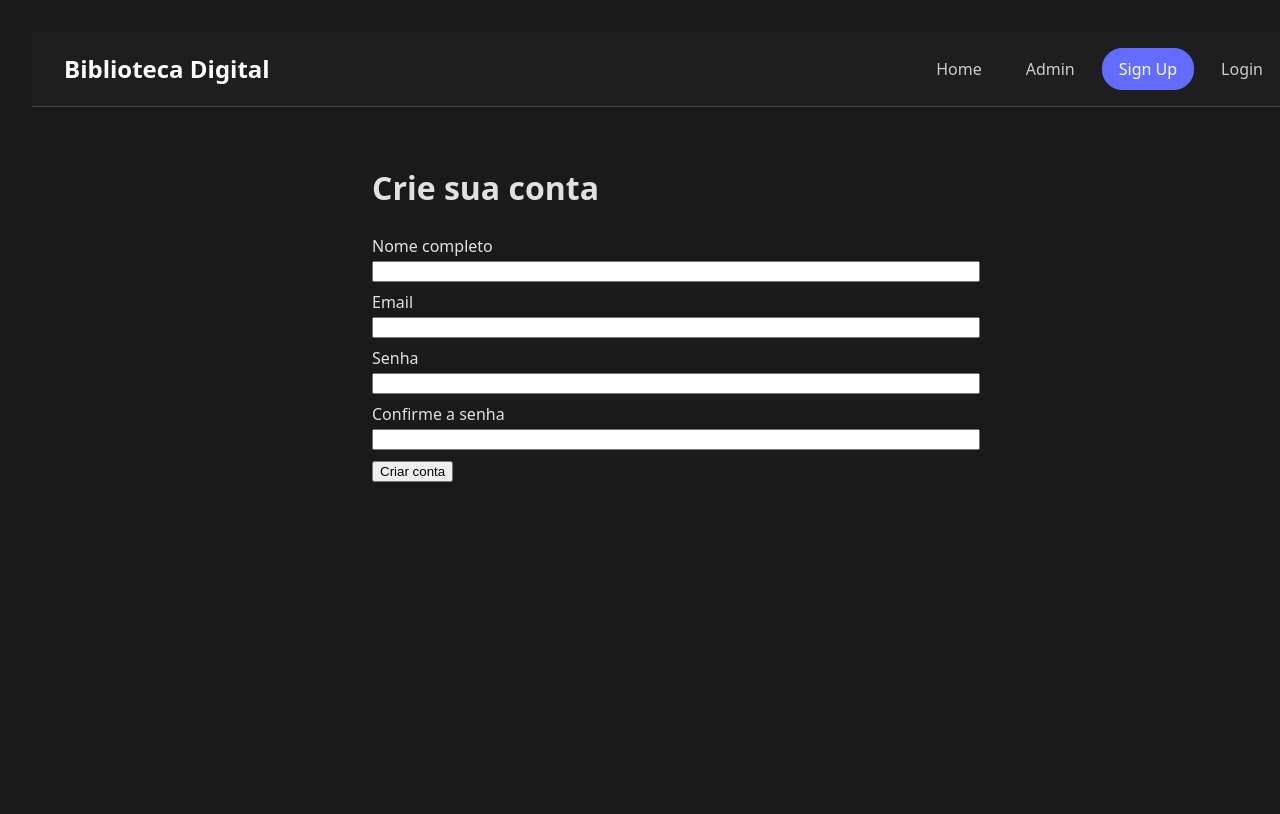
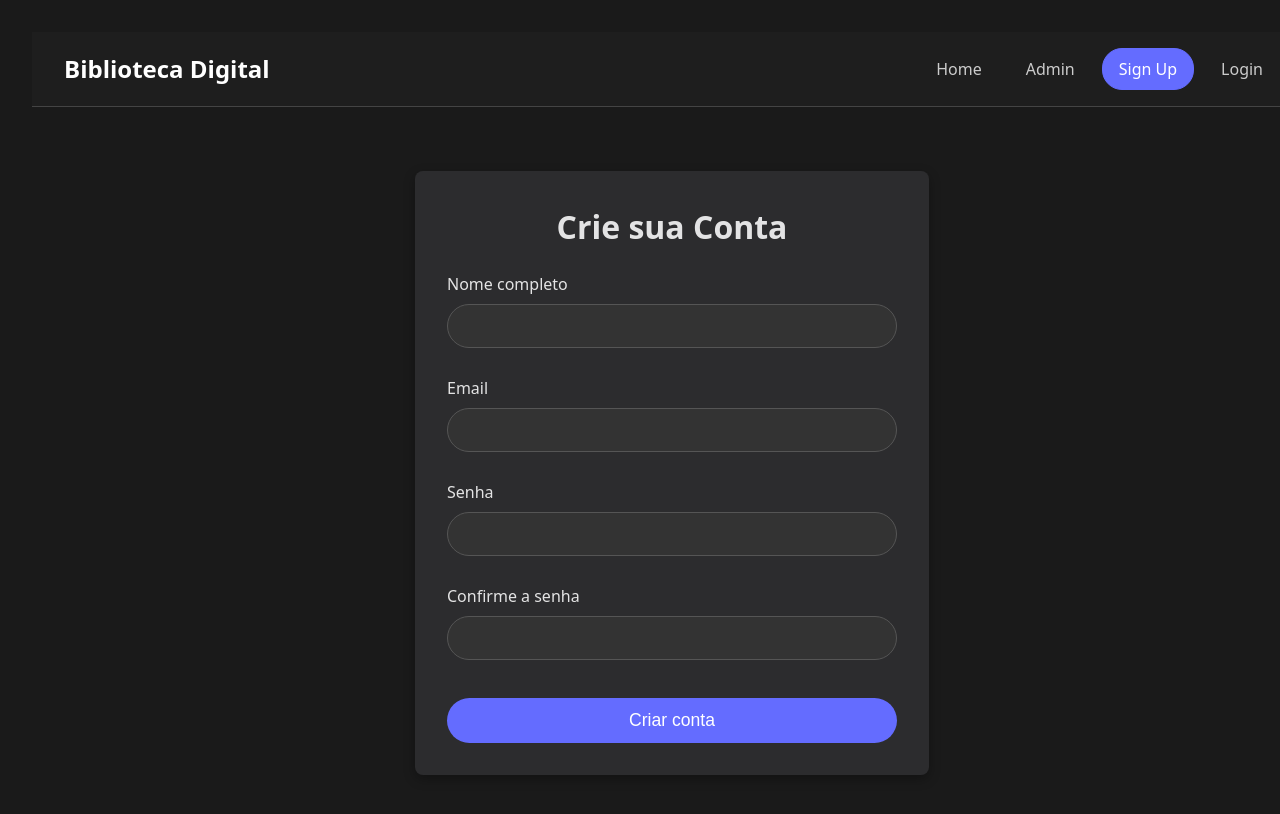
Before and after one commit to odannyraro/tp_engenharia_de_software, a React (Vite) app in the folder frontend/: page /signup in a window 1280 px wide. Shown: the top 814 px of the page. Built offline with nearby package versions, Linux system fonts and the light colour scheme.

Commit message:
reformulacao design total

```diff
--- a/frontend/src/components/EventForm.jsx
+++ b/frontend/src/components/EventForm.jsx
@@ -1,9 +1,70 @@
 import React, { useState, useEffect } from 'react';
 
+// --- Estilos para o Modal ---
+
+const modalOverlayStyle = {
+  position: 'fixed',
+  top: 0,
+  left: 0,
+  right: 0,
+  bottom: 0,
+  backgroundColor: 'rgba(0, 0, 0, 0.7)',
+  display: 'flex',
+  justifyContent: 'center',
+  alignItems: 'center',
+  zIndex: 1000,
+};
+
+const modalContentStyle = {
+  background: '#2c2c2e',
+  borderRadius: '8px',
+  padding: '2rem',
+  boxShadow: '0 5px 15px rgba(0, 0, 0, 0.5)',
+  width: '90%',
+  maxWidth: '500px',
+  position: 'relative',
+};
+
+const closeButtonStyle = {
+  position: 'absolute',
+  top: '15px',
+  right: '15px',
+  background: 'transparent',
+  border: 'none',
+  fontSize: '1.5rem',
+  color: '#aaa',
+  cursor: 'pointer',
+};
+
+const inputStyle = {
+  width: '100%',
+  padding: '12px 20px',
+  margin: '8px 0 20px',
+  boxSizing: 'border-box',
+  fontSize: '1rem',
+  borderRadius: '25px',
+  border: '1px solid #555',
+  backgroundColor: '#333',
+  color: '#fff',
+};
+
+const buttonStyle = {
+  padding: '12px 30px',
+  fontSize: '1rem',
+  borderRadius: '25px',
+  border: 'none',
+  backgroundColor: '#646cff',
+  color: '#fff',
+  cursor: 'pointer',
+  transition: 'background-color 0.3s',
+};
+
+// --- Componente do Formulário ---
+
 export default function EventForm({ initial, onSave, onCancel }) {
-  const [nome, setNome] = useState(initial?.nome || '');
-  const [sigla, setSigla] = useState(initial?.sigla || '');
-  const [entidade, setEntidade] = useState(initial?.entidade_promotora || 'Sociedade Brasileira de Computação');
+  const [nome, setNome] = useState('');
+  const [sigla, setSigla] = useState('');
+  const [entidade, setEntidade] = useState('');
 
   useEffect(() => {
     setNome(initial?.nome || '');
@@ -16,24 +77,56 @@ export default function EventForm({ initial, onSave, onCancel }) {
     onSave({ nome, sigla, entidade_promotora: entidade });
   };
 
+  // Impede que o clique dentro do formulário feche o modal
+  const handleContentClick = (e) => e.stopPropagation();
+
   return (
-    <form onSubmit={handleSubmit} style={{ marginBottom: 20 }}>
+    <div style={modalOverlayStyle} onClick={onCancel}>
+      <div style={modalContentStyle} onClick={handleContentClick}>
+        <button style={closeButtonStyle} onClick={onCancel}>&times;</button>
+
+        <h2 style={{marginTop: 0}}>{initial ? 'Editar Evento' : 'Criar Novo Evento'}</h2>
+
+        <form onSubmit={handleSubmit}>
           <div>
-        <label>Nome:</label><br />
-        <input value={nome} onChange={(e) => setNome(e.target.value)} required style={{ width: '100%' }} />
+            <label>Nome:</label>
+            <input
+              value={nome}
+              onChange={(e) => setNome(e.target.value)}
+              required
+              style={inputStyle}
+            />
           </div>
           <div>
-        <label>Sigla:</label><br />
-        <input value={sigla} onChange={(e) => setSigla(e.target.value)} style={{ width: '200px' }} />
+            <label>Sigla:</label>
+            <input
+              value={sigla}
+              onChange={(e) => setSigla(e.target.value)}
+              style={inputStyle}
+            />
           </div>
           <div>
-        <label>Entidade promotora:</label><br />
-        <input value={entidade} onChange={(e) => setEntidade(e.target.value)} style={{ width: '100%' }} />
+            <label>Entidade promotora:</label>
+            <input
+              value={entidade}
+              onChange={(e) => setEntidade(e.target.value)}
+              style={inputStyle}
+            />
           </div>
-      <div style={{ marginTop: 8 }}>
-        <button type="submit">Salvar</button>
-        <button type="button" onClick={onCancel} style={{ marginLeft: 8 }}>Cancelar</button>
+          <div style={{ marginTop: '1rem', display: 'flex', justifyContent: 'flex-end', gap: '10px' }}>
+            <button
+              type="button"
+              onClick={onCancel}
+              style={{...buttonStyle, backgroundColor: '#555'}}
+            >
+              Cancelar
+            </button>
+            <button type="submit" style={buttonStyle}>
+              Salvar
+            </button>
           </div>
         </form>
+      </div>
+    </div>
   );
 }
--- a/frontend/src/pages/AdminPage.jsx
+++ b/frontend/src/pages/AdminPage.jsx
@@ -2,6 +2,58 @@
 import React, { useEffect, useState } from 'react';
 import { listEvents, createEvent, updateEvent, deleteEvent, login, setAuthToken } from '../services/api';
 import EventForm from '../components/EventForm';
+
+// --- Estilos Consistentes com a HomePage ---
+
+const cardStyle = {
+  background: '#2c2c2e',
+  borderRadius: '8px',
+  padding: '1.5rem',
+  boxShadow: '0 4px 12px rgba(0, 0, 0, 0.3)',
+  marginBottom: '2rem',
+};
+
+const inputStyle = {
+  width: '100%',
+  padding: '12px 20px',
+  margin: '8px 0',
+  boxSizing: 'border-box',
+  fontSize: '1rem',
+  borderRadius: '25px',
+  border: '1px solid #555',
+  backgroundColor: '#333',
+  color: '#fff',
+};
+
+const buttonStyle = {
+  padding: '12px 30px',
+  fontSize: '1rem',
+  borderRadius: '25px',
+  border: 'none',
+  backgroundColor: '#646cff',
+  color: '#fff',
+  cursor: 'pointer',
+  marginTop: '10px',
+  transition: 'background-color 0.3s',
+};
+
+const eventRowStyle = {
+  display: 'grid',
+  gridTemplateColumns: '3fr 1fr 2fr 1fr',
+  gap: '1rem',
+  alignItems: 'center',
+  padding: '1rem',
+  borderBottom: '1px solid #444',
+};
+
+const headerRowStyle = {
+  ...eventRowStyle,
+  fontWeight: 'bold',
+  color: '#aaa',
+  borderBottom: '2px solid #646cff',
+};
+
+// --- Componente Principal ---
 
 function AdminPage() {
   const [events, setEvents] = useState([]);
@@ -27,8 +79,6 @@ function AdminPage() {
     }
   };
 
-  useEffect(() => { load(); }, []);
-
   useEffect(() => {
     if (token) {
       setAuthToken(token);
@@ -41,7 +91,8 @@ function AdminPage() {
     setShowForm(true);
   };
 
-  const handleLogin = async () => {
+  const handleLogin = async (e) => {
+    e.preventDefault();
     setError(null);
     try {
       const res = await login({ email: loginEmail, senha: loginPassword });
@@ -51,7 +102,7 @@ function AdminPage() {
       setLoginEmail('');
       setLoginPassword('');
     } catch (err) {
-      setError('Falha no login. Verifique credenciais.');
+      setError('Falha no login. Verifique as credenciais e se o usuário é administrador.');
       console.error(err);
     }
   };
@@ -59,6 +110,7 @@ function AdminPage() {
   const handleLogout = () => {
     setToken(null);
     setAuthToken(null);
+    localStorage.removeItem('access_token');
   };
 
   const handleSave = async (payload) => {
@@ -94,62 +146,77 @@ function AdminPage() {
   };
 
   return (
-    <div style={{ maxWidth: 900, margin: '0 auto', padding: 20 }}>
-      <h1>Painel do Administrador</h1>
+    <div style={{ maxWidth: '1200px', margin: '0 auto' }}>
+      <div style={{ textAlign: 'center', marginBottom: '2rem' }}>
+        <h1>Painel do Administrador</h1>
+      </div>
+
       {!token ? (
-        <div>
-          <h3>Faça login</h3>
-          {error && <p style={{ color: 'red' }}>{error}</p>}
-          <div>
-            <input placeholder="email" value={loginEmail} onChange={(e) => setLoginEmail(e.target.value)} />
-          </div>
-          <div>
-            <input placeholder="senha" type="password" value={loginPassword} onChange={(e) => setLoginPassword(e.target.value)} />
-          </div>
-          <div style={{ marginTop: 8 }}>
-            <button onClick={handleLogin}>Login</button>
-          </div>
+        <div style={cardStyle}>
+          <h3 style={{ marginTop: 0 }}>Faça login para continuar</h3>
+          {error && <p style={{ color: '#ff6464' }}>{error}</p>}
+          <form onSubmit={handleLogin}>
+            <input
+              placeholder="Email"
+              type="email"
+              value={loginEmail}
+              onChange={(e) => setLoginEmail(e.target.value)}
+              style={inputStyle}
+              required
+            />
+            <input
+              placeholder="Senha"
+              type="password"
+              value={loginPassword}
+              onChange={(e) => setLoginPassword(e.target.value)}
+              style={inputStyle}
+              required
+            />
+            <button type="submit" style={buttonStyle}>Login</button>
+          </form>
         </div>
       ) : (
         <div>
-          <p>Gerencie eventos: criar, editar e remover.</p>
-          <div style={{ marginBottom: 12 }}>
-            <button onClick={handleCreate}>Novo Evento</button>
-            <button onClick={handleLogout} style={{ marginLeft: 12 }}>Logout</button>
+          <div style={{ ...cardStyle, display: 'flex', justifyContent: 'space-between', alignItems: 'center' }}>
+            <p style={{ margin: 0 }}>Gerencie eventos: criar, editar e remover.</p>
+            <div>
+              <button onClick={handleCreate} style={buttonStyle}>Novo Evento</button>
+              <button onClick={handleLogout} style={{ ...buttonStyle, marginLeft: 12, backgroundColor: '#555' }}>Logout</button>
+            </div>
           </div>
-          {error && <p style={{ color: 'red' }}>{error}</p>}
+
+          {error && <p style={{ color: 'red', textAlign: 'center' }}>{error}</p>}
+
+          {showForm && (
+            <div style={cardStyle}>
+              <EventForm initial={editing} onSave={handleSave} onCancel={() => { setShowForm(false); setEditing(null); }} />
+            </div>
+          )}
+
+          <div style={cardStyle}>
+            <div style={headerRowStyle}>
+              <div>Nome</div>
+              <div>Sigla</div>
+              <div>Entidade</div>
+              <div>Ações</div>
+            </div>
+            {loading ? <p>Carregando eventos...</p> : (
+              <div>
+                {events.map(ev => (
+                  <div key={ev.id} style={eventRowStyle}>
+                    <div>{ev.nome}</div>
+                    <div>{ev.sigla}</div>
+                    <div>{ev.entidade_promotora}</div>
+                    <div>
+                      <button onClick={() => handleEdit(ev)} style={{ ...buttonStyle, padding: '8px 16px', fontSize: '0.9rem' }}>Editar</button>
+                      <button onClick={() => handleDelete(ev)} style={{ ...buttonStyle, padding: '8px 16px', fontSize: '0.9rem', marginLeft: 8, backgroundColor: '#ff6464' }}>Remover</button>
+                    </div>
+                  </div>
+                ))}
+              </div>
+            )}
+          </div>
         </div>
-      )}
-      {/* single 'Novo Evento' button is shown in the authenticated branch above; remove duplicate */}
-
-      {token && showForm && (
-        <EventForm initial={editing} onSave={handleSave} onCancel={() => { setShowForm(false); setEditing(null); }} />
-      )}
-
-      {loading ? <p>Carregando eventos...</p> : (
-        <table style={{ width: '100%', borderCollapse: 'collapse' }}>
-          <thead>
-            <tr>
-              <th style={{ textAlign: 'left', borderBottom: '1px solid #ddd' }}>Nome</th>
-              <th style={{ textAlign: 'left', borderBottom: '1px solid #ddd' }}>Sigla</th>
-              <th style={{ textAlign: 'left', borderBottom: '1px solid #ddd' }}>Entidade</th>
-              <th style={{ textAlign: 'left', borderBottom: '1px solid #ddd' }}>Ações</th>
-            </tr>
-          </thead>
-          <tbody>
-            {events.map(ev => (
-              <tr key={ev.id}>
-                <td style={{ padding: '8px 4px' }}>{ev.nome}</td>
-                <td style={{ padding: '8px 4px' }}>{ev.sigla}</td>
-                <td style={{ padding: '8px 4px' }}>{ev.entidade_promotora}</td>
-                <td style={{ padding: '8px 4px' }}>
-                  <button onClick={() => handleEdit(ev)}>Editar</button>
-                  <button onClick={() => handleDelete(ev)} style={{ marginLeft: 8 }}>Remover</button>
-                </td>
-              </tr>
-            ))}
-          </tbody>
-        </table>
       )}
     </div>
   );
--- a/frontend/src/pages/LoginPage.jsx
+++ b/frontend/src/pages/LoginPage.jsx
@@ -1,5 +1,43 @@
 import React, { useState } from 'react';
 import { login, storeUserToken } from '../services/api';
+
+// --- Estilos Consistentes ---
+
+const cardStyle = {
+  background: '#2c2c2e',
+  borderRadius: '8px',
+  padding: '2rem',
+  boxShadow: '0 4px 12px rgba(0, 0, 0, 0.3)',
+  maxWidth: '450px',
+  margin: '4rem auto', // Adiciona margem no topo para centralizar melhor verticalmente
+};
+
+const inputStyle = {
+  width: '100%',
+  padding: '12px 20px',
+  margin: '8px 0 20px',
+  boxSizing: 'border-box',
+  fontSize: '1rem',
+  borderRadius: '25px',
+  border: '1px solid #555',
+  backgroundColor: '#333',
+  color: '#fff',
+};
+
+const buttonStyle = {
+  width: '100%',
+  padding: '12px 30px',
+  fontSize: '1.1rem',
+  borderRadius: '25px',
+  border: 'none',
+  backgroundColor: '#646cff',
+  color: '#fff',
+  cursor: 'pointer',
+  marginTop: '10px',
+  transition: 'background-color 0.3s',
+};
+
+// --- Componente Principal ---
 
 function LoginPage() {
   const [email, setEmail] = useState('');
@@ -7,44 +45,67 @@ function LoginPage() {
   const [error, setError] = useState(null);
   const [loading, setLoading] = useState(false);
 
-  const handleLogin = async () => {
+  const handleLogin = async (e) => {
+    e.preventDefault();
     setError(null);
     setLoading(true);
     try {
       const res = await login({ email, senha });
       const token = res.data.access_token;
-  // store only as user token (do not set axios default header used by admin flows)
+
+      // Armazena o token e os dados do usuário no localStorage
       storeUserToken(token);
-  // store user meta and notify
       localStorage.setItem('user', JSON.stringify(res.data.user || null));
+
+      // Dispara um evento para notificar outros componentes (como o Header) sobre a mudança
       window.dispatchEvent(new Event('userChanged'));
+
+      // Limpa os campos após o login
       setEmail('');
       setSenha('');
+
+      // Opcional: Redirecionar para a home ou dashboard após o login
+      // navigate('/');
     } catch (err) {
       console.error(err);
-      setError(err?.response?.data?.detail || 'Erro no login');
+      setError(err?.response?.data?.detail || 'Erro no login. Verifique suas credenciais.');
     } finally {
       setLoading(false);
     }
   };
 
   return (
-    <div style={{ maxWidth: 600, margin: '0 auto', padding: 20 }}>
-      <h1>Login</h1>
-      {error && <p style={{ color: 'red' }}>{error}</p>}
+    <div style={cardStyle}>
+      <h1 style={{ textAlign: 'center', marginTop: 0 }}>Login</h1>
+      {error && <p style={{ color: '#ff6464', textAlign: 'center' }}>{error}</p>}
+
+      <form onSubmit={handleLogin}>
         <div style={{ marginBottom: 8 }}>
           <label>Email</label>
-        <br />
-        <input value={email} onChange={(e) => setEmail(e.target.value)} style={{ width: '100%' }} />
+          <input
+            type="email"
+            value={email}
+            onChange={(e) => setEmail(e.target.value)}
+            style={inputStyle}
+            required
+          />
         </div>
         <div style={{ marginBottom: 8 }}>
           <label>Senha</label>
-        <br />
-        <input type="password" value={senha} onChange={(e) => setSenha(e.target.value)} style={{ width: '100%' }} />
+          <input
+            type="password"
+            value={senha}
+            onChange={(e) => setSenha(e.target.value)}
+            style={inputStyle}
+            required
+          />
         </div>
         <div>
-        <button onClick={handleLogin} disabled={loading}>{loading ? 'Entrando...' : 'Entrar'}</button>
+          <button type="submit" disabled={loading} style={buttonStyle}>
+            {loading ? 'Entrando...' : 'Entrar'}
+          </button>
         </div>
+      </form>
     </div>
   );
 }
--- a/frontend/src/pages/SubscribePage.jsx
+++ b/frontend/src/pages/SubscribePage.jsx
@@ -1,6 +1,44 @@
 // src/pages/SubscribePage.jsx
 import React, { useState } from 'react';
 import { createAccount } from '../services/api';
+
+// --- Estilos Consistentes ---
+
+const cardStyle = {
+  background: '#2c2c2e',
+  borderRadius: '8px',
+  padding: '2rem',
+  boxShadow: '0 4px 12px rgba(0, 0, 0, 0.3)',
+  maxWidth: '450px',
+  margin: '4rem auto',
+};
+
+const inputStyle = {
+  width: '100%',
+  padding: '12px 20px',
+  margin: '8px 0 20px',
+  boxSizing: 'border-box',
+  fontSize: '1rem',
+  borderRadius: '25px',
+  border: '1px solid #555',
+  backgroundColor: '#333',
+  color: '#fff',
+};
+
+const buttonStyle = {
+  width: '100%',
+  padding: '12px 30px',
+  fontSize: '1.1rem',
+  borderRadius: '25px',
+  border: 'none',
+  backgroundColor: '#646cff',
+  color: '#fff',
+  cursor: 'pointer',
+  marginTop: '10px',
+  transition: 'background-color 0.3s',
+};
+
+// --- Componente Principal ---
 
 function SubscribePage() {
   const [nome, setNome] = useState('');
@@ -15,7 +53,7 @@ function SubscribePage() {
     setStatus(null);
     setLoading(true);
     try {
-      // client-side validation
+      // Validações do lado do cliente
       if (senha.length < 5) {
         setStatus({ ok: false, message: 'A senha deve ter ao menos 5 caracteres.' });
         setLoading(false);
@@ -27,8 +65,10 @@ function SubscribePage() {
         return;
       }
 
-      const res = await createAccount({ nome, email, senha, admin: false });
+      await createAccount({ nome, email, senha, admin: false });
       setStatus({ ok: true, message: 'Conta criada com sucesso! Você pode agora fazer login.' });
+
+      // Limpa os campos após o sucesso
       setNome('');
       setEmail('');
       setSenha('');
@@ -43,36 +83,67 @@ function SubscribePage() {
   };
 
   return (
-    <div style={{ maxWidth: 600, margin: '0 auto', padding: 20 }}>
-  <h1>Crie sua conta</h1>
+    <div style={cardStyle}>
+      <h1 style={{ textAlign: 'center', marginTop: 0 }}>Crie sua Conta</h1>
+
       <form onSubmit={handleSubmit}>
         <div style={{ marginBottom: 8 }}>
           <label>Nome completo</label>
-          <br />
-          <input value={nome} onChange={(e) => setNome(e.target.value)} required style={{ width: '100%' }} />
+          <input
+            value={nome}
+            onChange={(e) => setNome(e.target.value)}
+            required
+            style={inputStyle}
+          />
         </div>
         <div style={{ marginBottom: 8 }}>
           <label>Email</label>
-          <br />
-          <input type="email" value={email} onChange={(e) => setEmail(e.target.value)} required style={{ width: '100%' }} />
+          <input
+            type="email"
+            value={email}
+            onChange={(e) => setEmail(e.target.value)}
+            required
+            style={inputStyle}
+          />
         </div>
         <div style={{ marginBottom: 8 }}>
           <label>Senha</label>
-          <br />
-          <input type="password" value={senha} onChange={(e) => setSenha(e.target.value)} required style={{ width: '100%' }} minLength={5} />
+          <input
+            type="password"
+            value={senha}
+            onChange={(e) => setSenha(e.target.value)}
+            required
+            style={inputStyle}
+            minLength={5}
+          />
         </div>
         <div style={{ marginBottom: 8 }}>
           <label>Confirme a senha</label>
-          <br />
-          <input type="password" value={senhaConfirm} onChange={(e) => setSenhaConfirm(e.target.value)} required style={{ width: '100%' }} minLength={5} />
+          <input
+            type="password"
+            value={senhaConfirm}
+            onChange={(e) => setSenhaConfirm(e.target.value)}
+            required
+            style={inputStyle}
+            minLength={5}
+          />
         </div>
         <div>
-          <button type="submit" disabled={loading}>{loading ? 'Enviando...' : 'Criar conta'}</button>
+          <button type="submit" disabled={loading} style={buttonStyle}>
+            {loading ? 'Criando...' : 'Criar conta'}
+          </button>
         </div>
       </form>
 
       {status && (
-        <p style={{ marginTop: 12, color: status.ok ? 'green' : 'red' }}>{status.message}</p>
+        <p style={{
+          marginTop: '1.5rem',
+          textAlign: 'center',
+          color: status.ok ? '#28a745' : '#ff6464',
+          fontWeight: 'bold',
+        }}>
+          {status.message}
+        </p>
       )}
     </div>
   );
```
Lines whose indentation alone changed are shown as unchanged.
